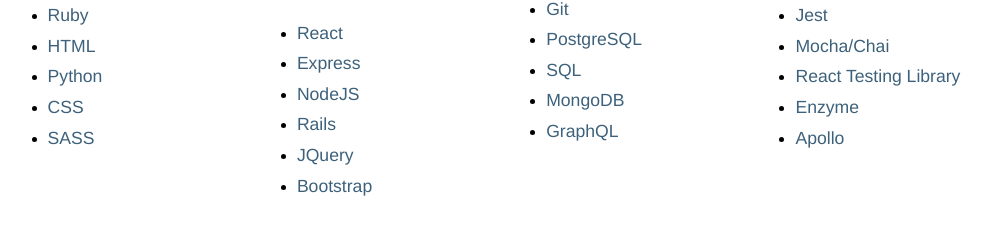
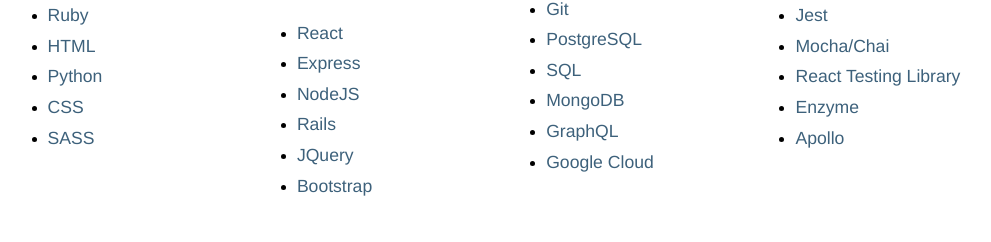
Before and after one commit to JashanB/my-portfolio, a React (Create React App) app: page / in a window 1280 px wide. Shown: the part 1370-1612 px from the top of the page, without its empty margins (259-1250 px from the left). Built offline with nearby package versions, Linux system fonts and the light colour scheme.

Commit message:
profile adjustment

```diff
--- a/src/components/profile/Profile.js
+++ b/src/components/profile/Profile.js
@@ -98,6 +98,9 @@
             <li>
               <p>GraphQL</p>
             </li>
+            <li>
+              <p>Google Cloud</p>
+            </li>
           </ul>
         </div>
         <div className="skill-item">
```
